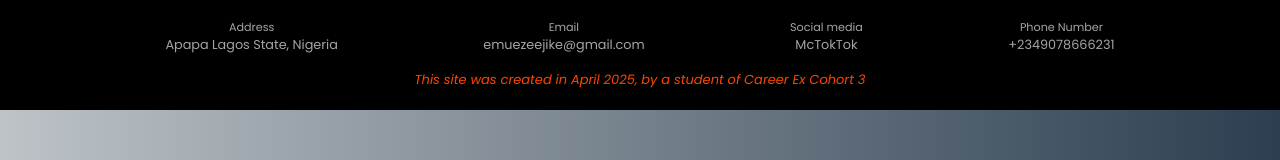
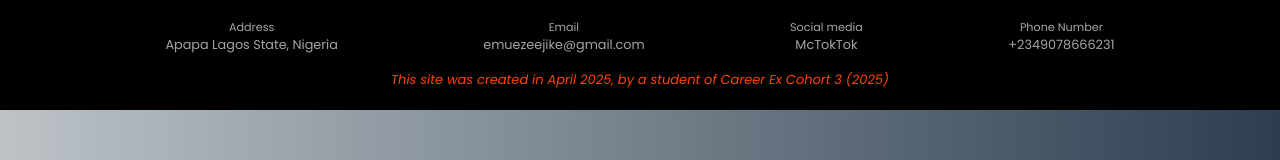
Before and after one commit to Emuezeejike/Box-Model, a plain HTML site: page index.html in a window 1280 px wide. Shown: the part 644-804 px from the top of the page. Drawn offline with Linux system fonts and the light colour scheme.

Commit message:
added year

```diff
--- a/index.html
+++ b/index.html
@@ -52,7 +52,7 @@
                 <p>+2349078666231</p>
             </div>
         </div>
-        <p class="foot">This site was created in April 2025, by a student of Career Ex Cohort 3</p>
+        <p class="foot">This site was created in April 2025, by a student of Career Ex Cohort 3 (2025)</p>
     </footer>
 </body>
 </html>
```
